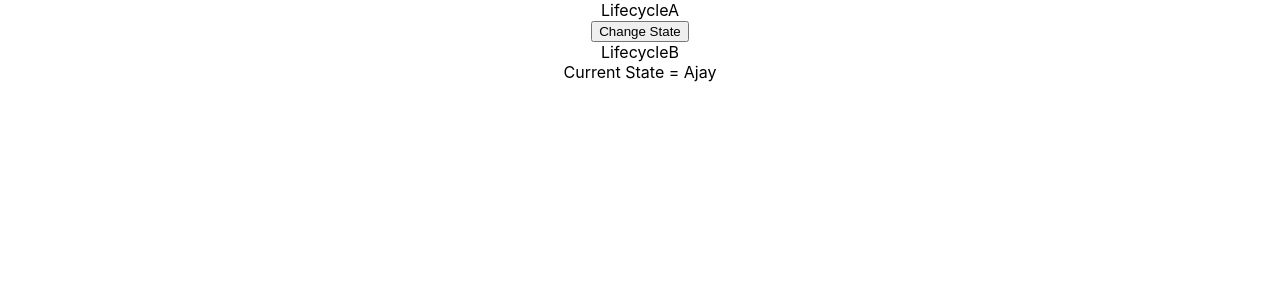
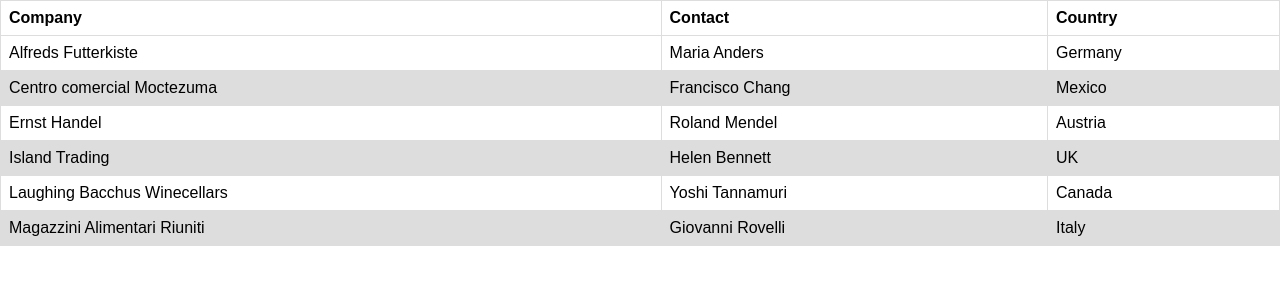
Before and after one commit to ajaykumar-bg/react-hello-world, a React (Create React App) app: page / in a window 1280 px wide. Shown: the top 300 px of the page. Built offline with nearby package versions, Linux system fonts and the light colour scheme.

Commit message:
React Fragments

```diff
--- a/src/App.js
+++ b/src/App.js
@@ -14,6 +14,7 @@
 import StyleSheets from './components/StyleSheets';
 import Forms from './components/Forms';
 import LifecycleA from './components/LifecycleA';
+import Table from './components/Table';
 
 function App() {
   return (
@@ -32,7 +33,8 @@
       {/* <StyleSheets color="primary"/>
       <StyleSheets /> */}
       {/* <Forms /> */}
-      <LifecycleA />
+      {/* <LifecycleA /> */}
+      <Table />
     </div>
   );
 }
--- /dev/null
+++ b/src/components/Rows.js
@@ -0,0 +1,41 @@
+import React from 'react'
+
+function Rows() {
+  return (
+    <React.Fragment>
+        <tr>
+                <td>Alfreds Futterkiste</td>
+                <td>Maria Anders</td>
+                <td>Germany</td>
+            </tr>
+            <tr>
+                <td>Centro comercial Moctezuma</td>
+                <td>Francisco Chang</td>
+                <td>Mexico</td>
+            </tr>
+            <tr>
+                <td>Ernst Handel</td>
+                <td>Roland Mendel</td>
+                <td>Austria</td>
+            </tr>
+            <tr>
+                <td>Island Trading</td>
+                <td>Helen Bennett</td>
+                <td>UK</td>
+            </tr>
+            <tr>
+                <td>Laughing Bacchus Winecellars</td>
+                <td>Yoshi Tannamuri</td>
+                <td>Canada</td>
+            </tr>
+            <tr>
+                <td>Magazzini Alimentari Riuniti</td>
+                <td>Giovanni Rovelli</td>
+                <td>Italy</td>
+            </tr>
+
+    </React.Fragment>
+  )
+}
+
+export default Rows
--- /dev/null
+++ b/src/components/Table.css
@@ -0,0 +1,15 @@
+table {
+    font-family: arial, sans-serif;
+    border-collapse: collapse;
+    width: 100%;
+  }
+
+  td, th {
+    border: 1px solid #dddddd;
+    text-align: left;
+    padding: 8px;
+  }
+
+  tr:nth-child(even) {
+    background-color: #dddddd;
+  }
--- /dev/null
+++ b/src/components/Table.js
@@ -0,0 +1,23 @@
+import React from 'react'
+import Rows from './Rows'
+import './Table.css'
+
+function Table() {
+  return (
+    <table>
+        <thead>
+        <tr>
+            <th>Company</th>
+            <th>Contact</th>
+            <th>Country</th>
+        </tr>
+
+        </thead>
+        <tbody>
+            <Rows />
+        </tbody>
+</table>
+  )
+}
+
+export default Table
```
